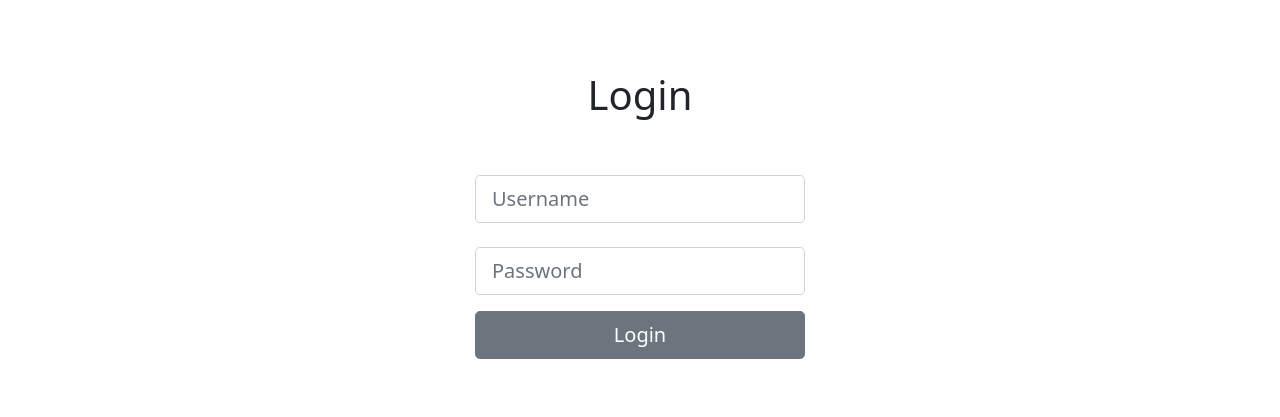
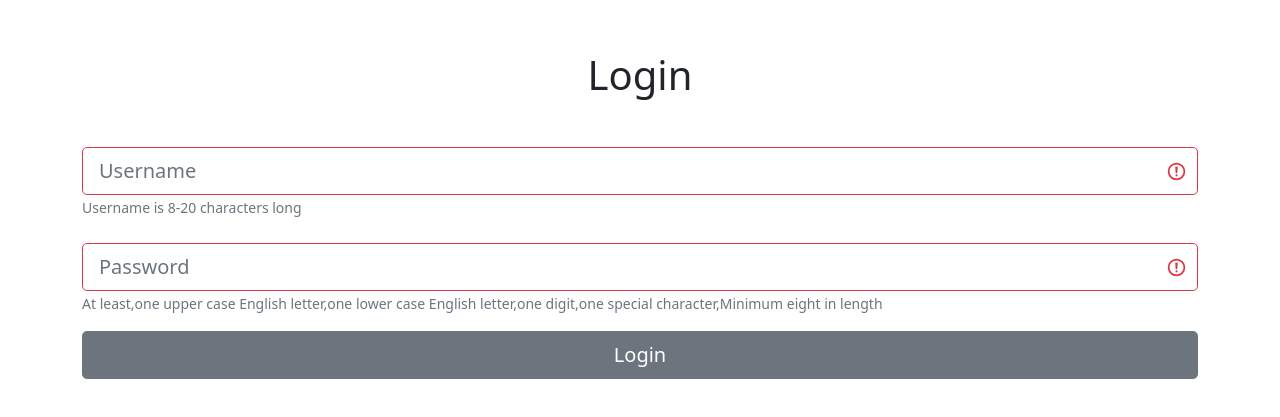
Before and after one commit to offism/chat.mircms.uz.react, a React (Create React App) app: page / in a window 1280 px wide. Shown: the part 185-602 px from the top of the page. Built offline with nearby package versions, Linux system fonts and the light colour scheme.

Commit message:
login page end of rendering

```diff
--- a/src/components/Login/Login.jsx
+++ b/src/components/Login/Login.jsx
@@ -1,11 +1,31 @@
-import React , {useEffect} from 'react'
+import React , {useEffect , useState} from 'react'
 import {useAuth} from '../../contexts/AuthContext.jsx'
 import Chat from '../Chat/Chat.jsx'
-import {Form , FormGroup , Label , Input , Button} from 'reactstrap'
+import {Form , FormGroup , Label , Input , Button , FormText} from 'reactstrap'
 
 export default function Login(){
 
 	const [token , setToken] = useAuth()
+    const [validUsername , setValidUsername] = useState(true)
+    const [validPassword , setValidPassword] = useState(true)
+    const [username , setUsername] = useState("")
+    const [password , setPassword] = useState("")
+
+    useEffect(()=>{
+    	if(username.length != 0 && username.match(/^(?=.{8,20}$)(?![_.])(?!.*[_.]{2})[a-zA-Z0-9._]+(?<![_.])$/)){
+            setValidUsername(true)
+    	} else{
+            setValidUsername(false)
+    	}
+    } , [username])
+
+    useEffect(()=>{
+    	if(password.length != 0 && password.match(/^(?=.*?[A-Z])(?=.*?[a-z])(?=.*?[0-9])(?=.*?[#?!@$%^&*-]).{8,}$/)){
+            setValidPassword(true)
+    	} else{
+            setValidPassword(false)
+    	}
+    } , [password])
 
 	if(token){
 		return <Chat />
@@ -13,18 +33,26 @@ export default function Login(){
 
 	return(
 	    <section className="vh-100 d-flex align-items-center flex-column justify-content-center">
-		 <h1>Login</h1>
-		 <Form className="mt-4">
+	    <div className="container">
+		 <h1 className="text-center">Login</h1>
+		 <Form className="mt-4 w-100">
 		  <FormGroup>
 		    <Label for="username"></Label>
-		    <Input bsSize="lg" type="username" name="username" id="username" autoComplete="off" placeholder="Username" />
+		    <Input bsSize="lg" type="username" name="username" id="username" autoComplete="off" placeholder="Username" onChange={ e =>setUsername(e.target.value) } onKeyUp={ e =>setUsername(e.target.value) } invalid={!validUsername} />
+		     { !validUsername && <FormText color="muted">
+		    Username is 8-20 characters long
+          </FormText>}
 		  </FormGroup>
 		  <FormGroup>
 		    <Label for="password"></Label>
-		    <Input bsSize="lg" type="password" name="password" id="password" autoComplete="off" placeholder="Password" />
+		    <Input bsSize="lg" type="password" name="password" id="password" autoComplete="off" placeholder="Password" onChange={ e =>setPassword(e.target.value) } onKeyUp={ e =>setPassword(e.target.value) } invalid={!validPassword} />
+		    { !validPassword && <FormText color="muted">
+            At least,one upper case English letter,one lower case English letter,one digit,one special character,Minimum eight in length
+          </FormText>}
 		  </FormGroup>
 		  <Button className="mt-3 w-100" size="lg">Login</Button>
 		 </Form>
+		 </div>
 		</section>
 		)
 
```
